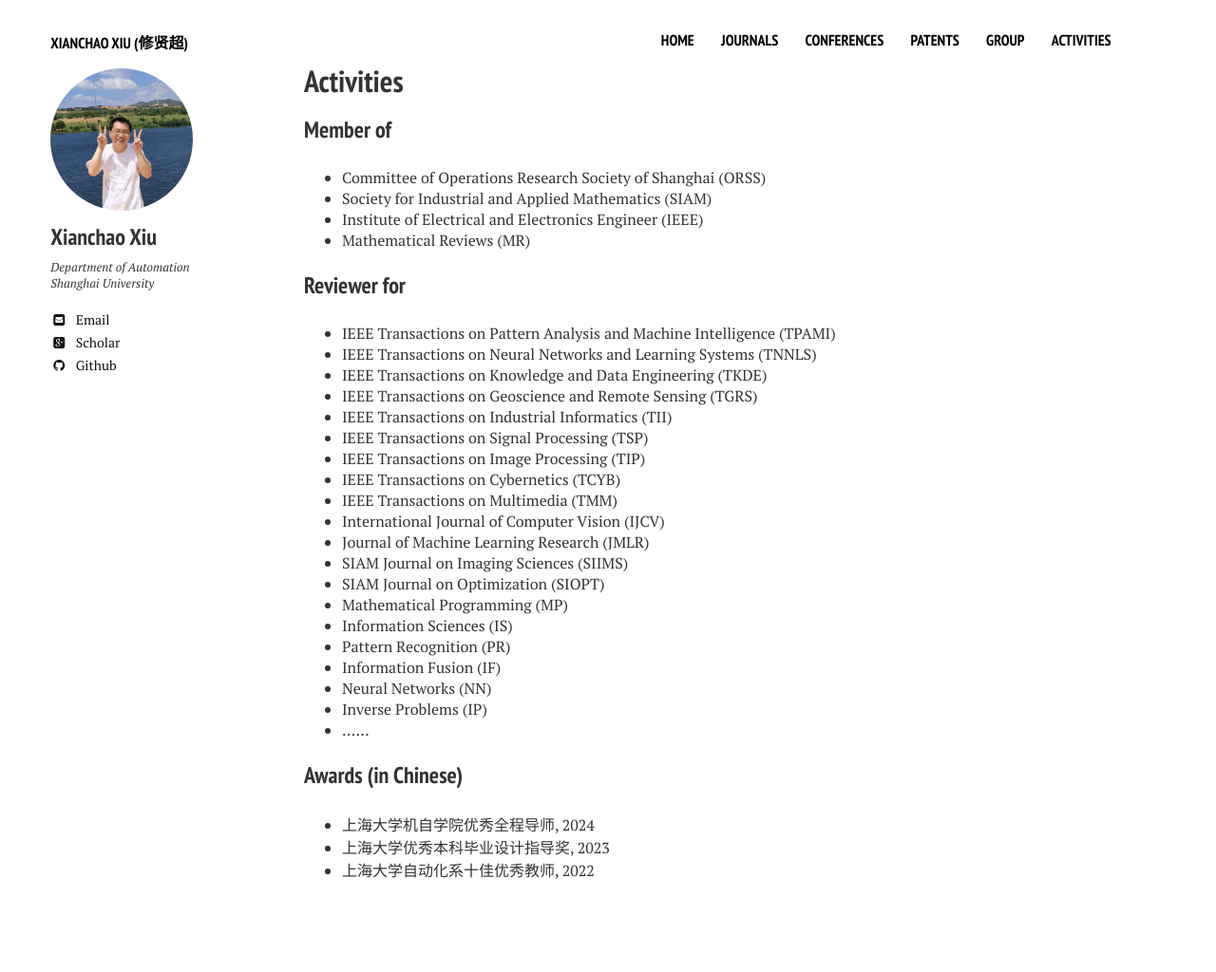
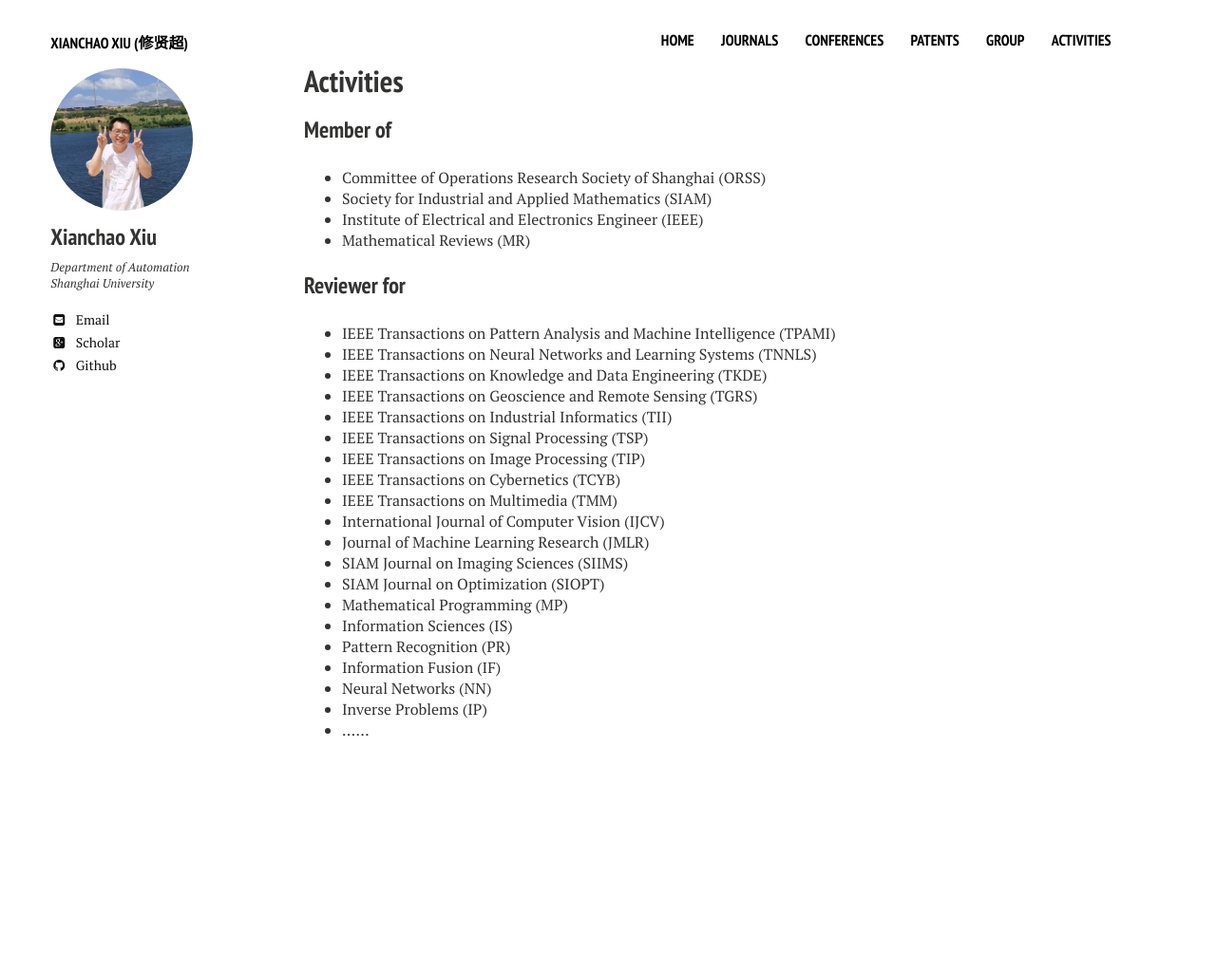
Before and after one commit to xianchaoxiu/xianchaoxiu.github.io, a Jekyll site: the page built from activities/index.md, in a window 1280 px wide. Shown: the whole page at 95% size. Built offline with Jekyll 4.4.1, drawn with Linux system fonts in a browser that asks for light colours; nearby versions of some CDN libraries; after the commit the page ends 900 px from its top, so only the background shows below that.

Commit message:
Update index.md

```diff
--- a/activities/index.md
+++ b/activities/index.md
@@ -36,9 +36,3 @@ share: false
 * Neural Networks (NN) <br>
 * Inverse Problems (IP) <br>
 * ......
-
-
-### Awards (in Chinese)
-* 上海大学机自学院优秀全程导师, 2024 <br>
-* 上海大学优秀本科毕业设计指导奖, 2023 <br>
-* 上海大学自动化系十佳优秀教师, 2022 <br>
```
